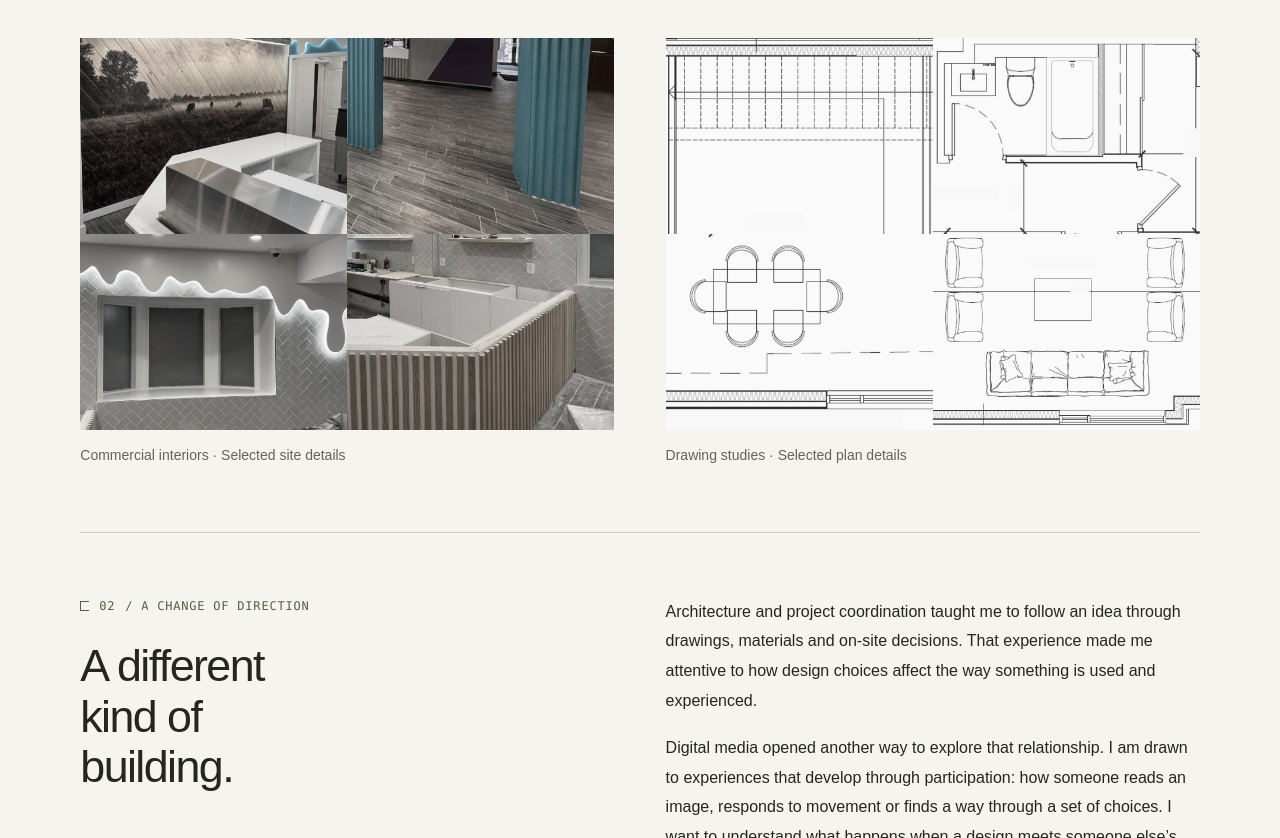
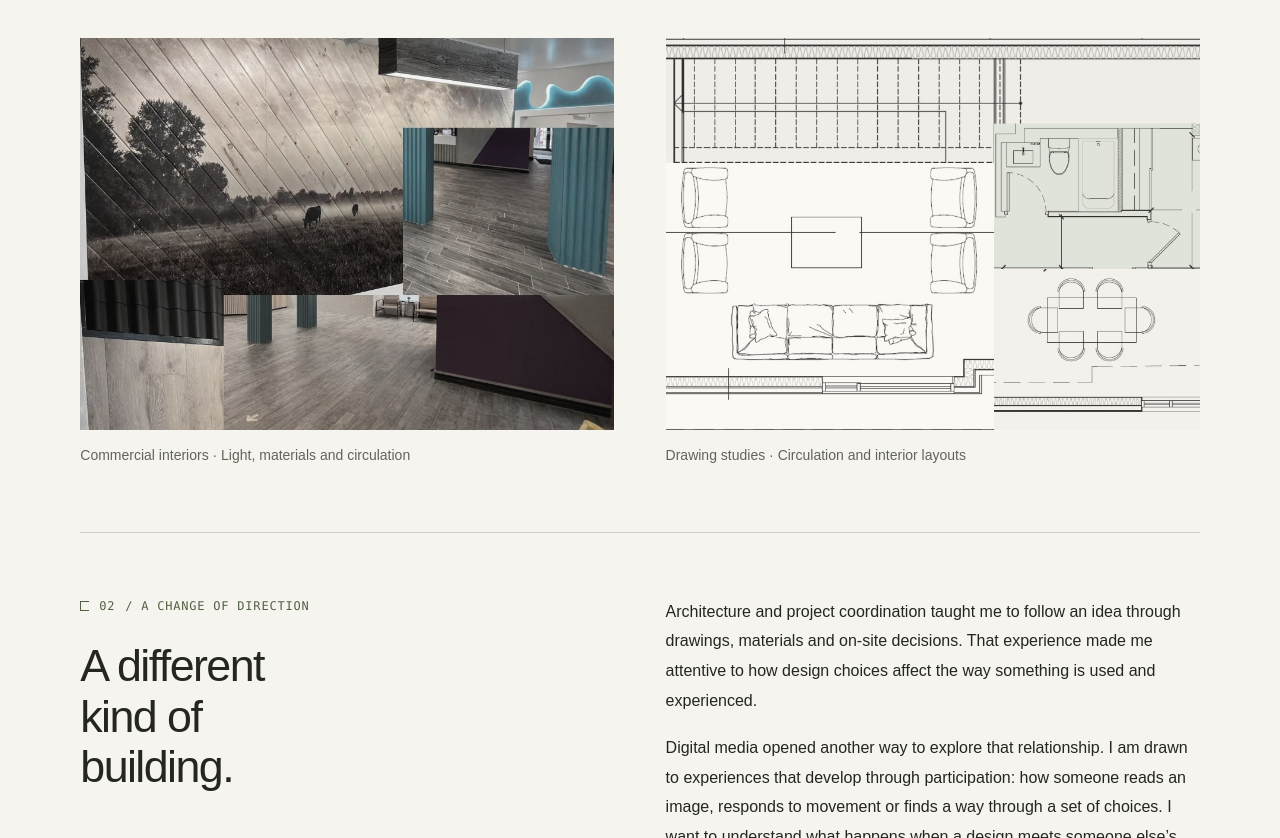
Before and after one commit to YixuanWang77/portfolio, a plain HTML site: page site/index.html in a window 1280 px wide. Shown: the part 895-1733 px from the top of the page. Drawn offline with Linux system fonts and the light colour scheme.

Commit message:
Compose layered interior and architectural plan studies

```diff
--- a/site/index.html
+++ b/site/index.html
@@ -110,12 +110,12 @@
 </div>
 <div class="work-documentation">
 <figure>
-<img src="assets/background/cv-interior-collage.jpg" width="900" height="660" alt="Four commercial interior details showing a counter, a circulation area, wall lighting and cabinetry during installation." loading="lazy" decoding="async">
-<figcaption>Commercial interiors · Selected site details</figcaption>
+<img src="assets/background/interior-study-montage.jpg" width="900" height="660" alt="Collage of a commercial interior, with a wood-panelled mural, teal columns, finished flooring and wall materials." loading="lazy" decoding="async">
+<figcaption>Commercial interiors · Light, materials and circulation</figcaption>
 </figure>
 <figure>
-<img src="assets/background/drawing-studies-collage.jpg" width="900" height="660" alt="Four aligned architectural drawing excerpts showing stairs, fixtures and furniture arrangements." loading="lazy" decoding="async">
-<figcaption>Drawing studies · Selected plan details</figcaption>
+<img src="assets/background/plan-study-montage.jpg" width="900" height="660" alt="Architectural plan fragments arranged in layers, with a stair drawing above living, dining and bathroom details." loading="lazy" decoding="async">
+<figcaption>Drawing studies · Circulation and interior layouts</figcaption>
 </figure>
 </div>
 </section>
```
Also changed, not shown: site/assets/background/cv-interior-collage.jpg (deleted), site/assets/background/drawing-studies-collage.jpg (deleted), site/assets/background/interior-study-montage.jpg (added), site/assets/background/plan-study-montage.jpg (added).
